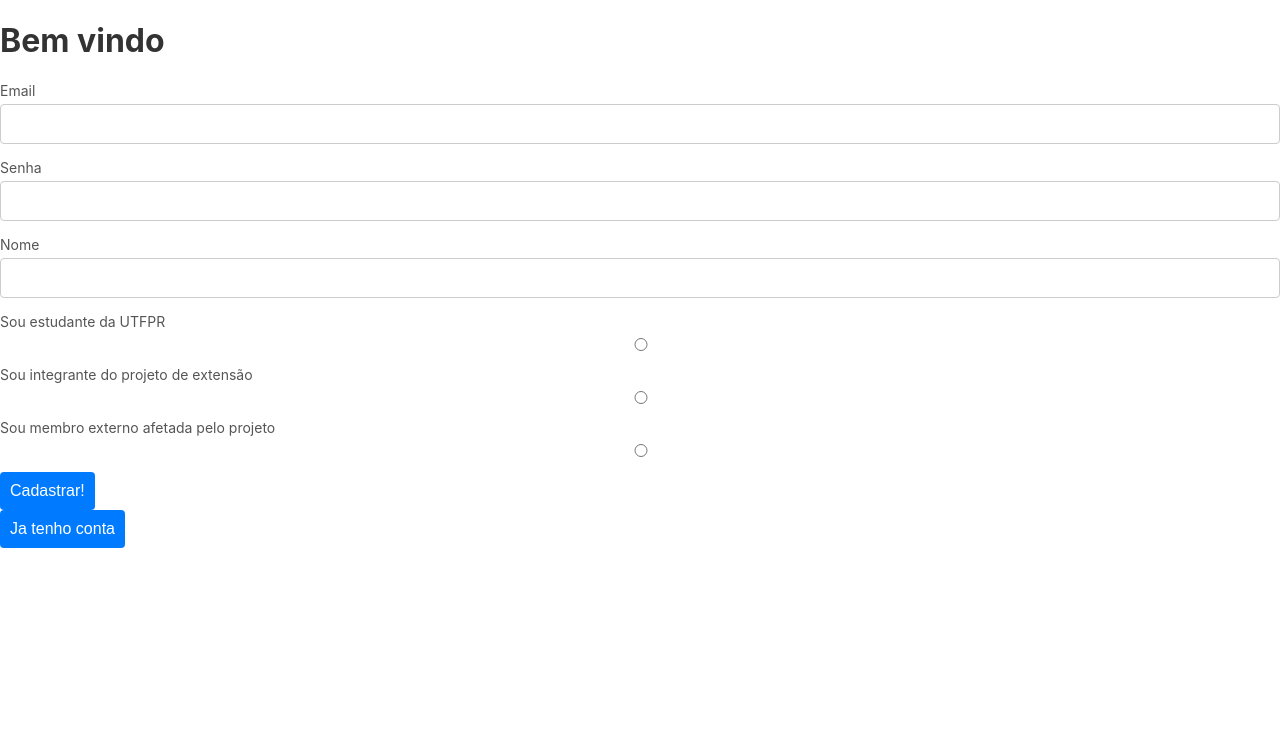
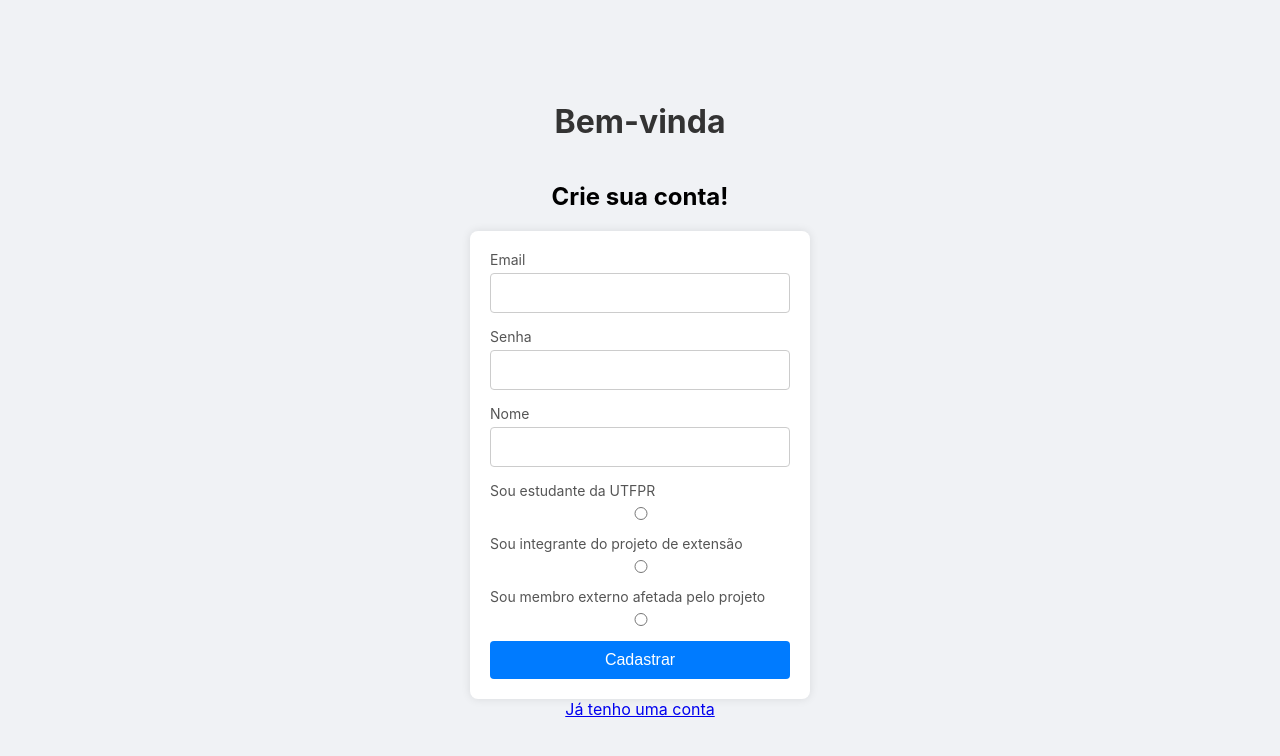
Before and after one commit to JPCassimiro/banco-de-ideias-certificadora-3, a React (Create React App) app: page / in a window 1280 px wide. Shown: the top 756 px of the page. Built offline with nearby package versions, Linux system fonts and the light colour scheme.

Commit message:
basic ajustments to css

```diff
--- a/src/components/Button.js
+++ b/src/components/Button.js
@@ -4,7 +4,7 @@ import React from "react";
 //{ text, onClick}
 const Button = (props) => {
     return (
-      <button className="default-button" onClick={props.onClick}>{props.text}</button>
+      <button className={props.className} onClick={props.onClick}>{props.text}</button>
     );
 }
 
--- a/src/screens/Login/Login.js
+++ b/src/screens/Login/Login.js
@@ -4,7 +4,7 @@ import '../Login/Login.css' // Arquivo CSS para estilização
 import { LoginFunction } from '../../utils/FirebaseFunctions';
 import Button from '../../components/Button';
 import InputField from '../../components/InputField';
-import { useNavigate } from "react-router-dom";
+import { Link, useNavigate } from "react-router-dom";
 
 // Componente principal da página de login
 const LoginPage = () => {
@@ -40,23 +40,25 @@ const LoginPage = () => {
     }
   }
 
-
-
   return (
     <div className="login-page">
-      <h1>Bem-vindo</h1>
+      <h1>Bem-vinda</h1>
+      <h2>Entre com sua conta!</h2>
       <LoginForm setUserEmail={setUserEmail} setUserPassword={setUserPassword} loginHandle={loginHandle} />
+      <div>
+       <Link to="/banco-de-ideias-cetificadora-3/SignPage" className="create-account">Criar conta</Link>
+      </div>
     </div>
   );
 }
 
 // Componente de formulário de login
-function LoginForm({ setUserEmail, setUserPassword, loginHandle }) {
+function LoginForm({ setUserEmail, setUserPassword, loginHandle, goToSignScreen }) {
   return (
     <form className="login-form">
-      <InputField label="Usuário" type="email" onChange={setUserEmail} />
-      <InputField label="Senha" type="password" onChange={setUserPassword} />
-      <Button text="Entrar" onClick={loginHandle} />
+      <InputField className="input-field" label="Email" type="email" onChange={setUserEmail} />
+      <InputField className="input-field" label="Senha" type="password" onChange={setUserPassword} />
+      <Button className="default-button" text="Entrar" onClick={loginHandle} />
     </form>
   );
 }
--- /dev/null
+++ b/src/screens/Sign/Sign.css
@@ -0,0 +1,57 @@
+/* Login.css */
+
+.sign-page {
+    display: flex;
+    flex-direction: column;
+    align-items: center;
+    justify-content: center;
+    height: 100vh;
+    background-color: #f0f2f5;
+  }
+
+  h1 {
+    color: #333;
+  }
+
+  .sign-form {
+    display: flex;
+    flex-direction: column;
+    width: 300px;
+    padding: 20px;
+    background: white;
+    box-shadow: 0 0 10px rgba(0, 0, 0, 0.1);
+    border-radius: 8px;
+  }
+
+  .input-field {
+    display: flex;
+    flex-direction: column;
+    margin-bottom: 15px;
+  }
+
+  .input-field label {
+    margin-bottom: 5px;
+    font-size: 14px;
+    color: #555;
+  }
+
+  .input-field input {
+    padding: 10px;
+    font-size: 16px;
+    border: 1px solid #ccc;
+    border-radius: 4px;
+  }
+
+  .default-button {
+    padding: 10px;
+    font-size: 16px;
+    color: white;
+    background-color: #007bff;
+    border: none;
+    border-radius: 4px;
+    cursor: pointer;
+  }
+
+  .default-button:hover {
+    background-color: #0056b3;
+  }
--- a/src/screens/Sign/Sign.js
+++ b/src/screens/Sign/Sign.js
@@ -2,7 +2,8 @@ import React, { useState } from "react";
 import { SingUpFunction } from "../../utils/FirebaseFunctions";
 import InputField from "../../components/InputField";
 import Button from "../../components/Button";
-import { useNavigate } from "react-router-dom";
+import { Link, useNavigate } from "react-router-dom";
+import "../Sign/Sign.css"
 
 
 const SignPage = () =>{
@@ -48,23 +49,26 @@ const SignPage = () =>{
 
     return(
         <div className="sign-page">
-            <h1>Bem vindo</h1>
+            <h1>Bem-vinda</h1>
+            <h2>Crie sua conta!</h2>
             <FormSign setUserEmail={setUserEmail} setUserPassword={setUserPassword} setUserName={setUserName} setUserType={setUserType} signUpHandle={signUpHandle}/>
-            <Button text={"Ja tenho conta"} onClick={()=>{ChangeScreen("/banco-de-ideias-cetificadora-3/LoginPage")}}/>
+            <div>
+                <Link to="/banco-de-ideias-cetificadora-3/LoginPage" className="login-account">Já tenho uma conta</Link>
+            </div>
         </div>
     )
 }
 
 function FormSign({setUserEmail,setUserPassword,setUserName,setUserType,signUpHandle}){
     return(
-        <form>
+        <form className="sign-form">
             <InputField className="input-field" label="Email" type="email" onChange={setUserEmail}/>
             <InputField className="input-field" label="Senha" type="password" onChange={setUserPassword}/>
             <InputField className="input-field" label="Nome" type="text" onChange={setUserName}/>
             <InputField className="input-field" name="radioButton" label="Sou estudante da UTFPR" type="radio" value="student" onChange={setUserType}/>
             <InputField className="input-field" name="radioButton" label="Sou integrante do projeto de extensão" type="radio" value="member" onChange={setUserType}/>
             <InputField className="input-field" name="radioButton" label="Sou membro externo afetada pelo projeto" type="radio" value="external" onChange={setUserType}/>
-            <Button onClick={signUpHandle} text="Cadastrar!"/>
+            <Button className="default-button" onClick={signUpHandle} text="Cadastrar"/>
         </form>
     )
 }
```
